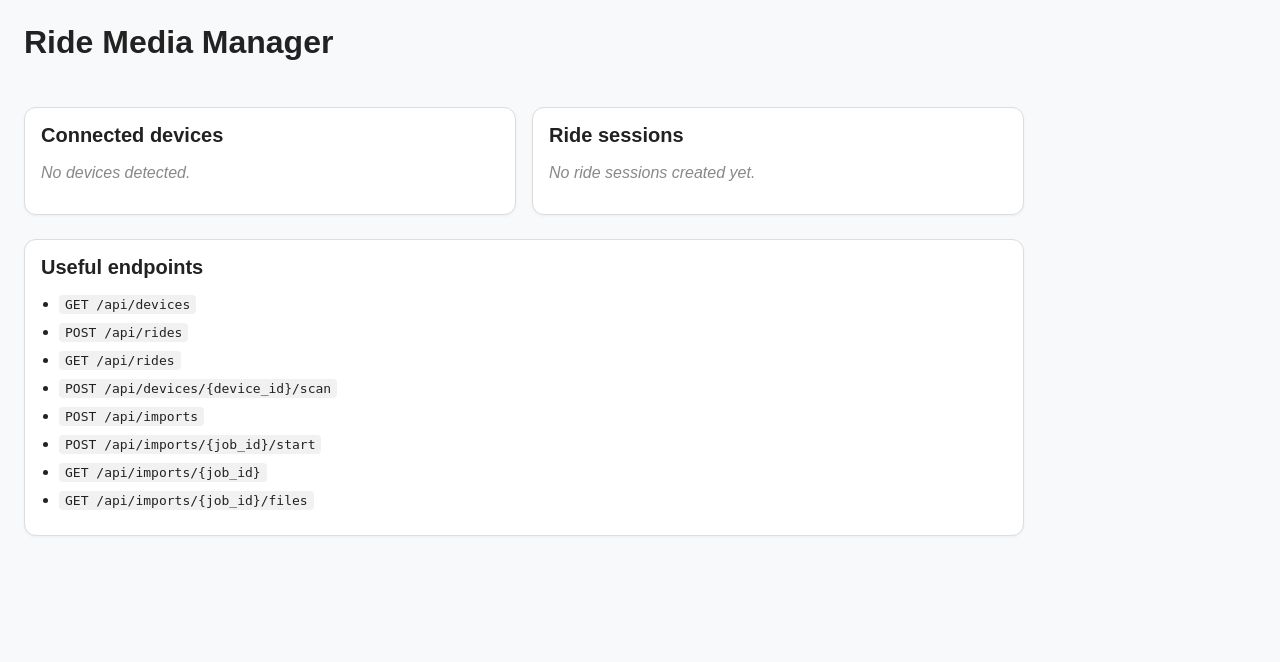
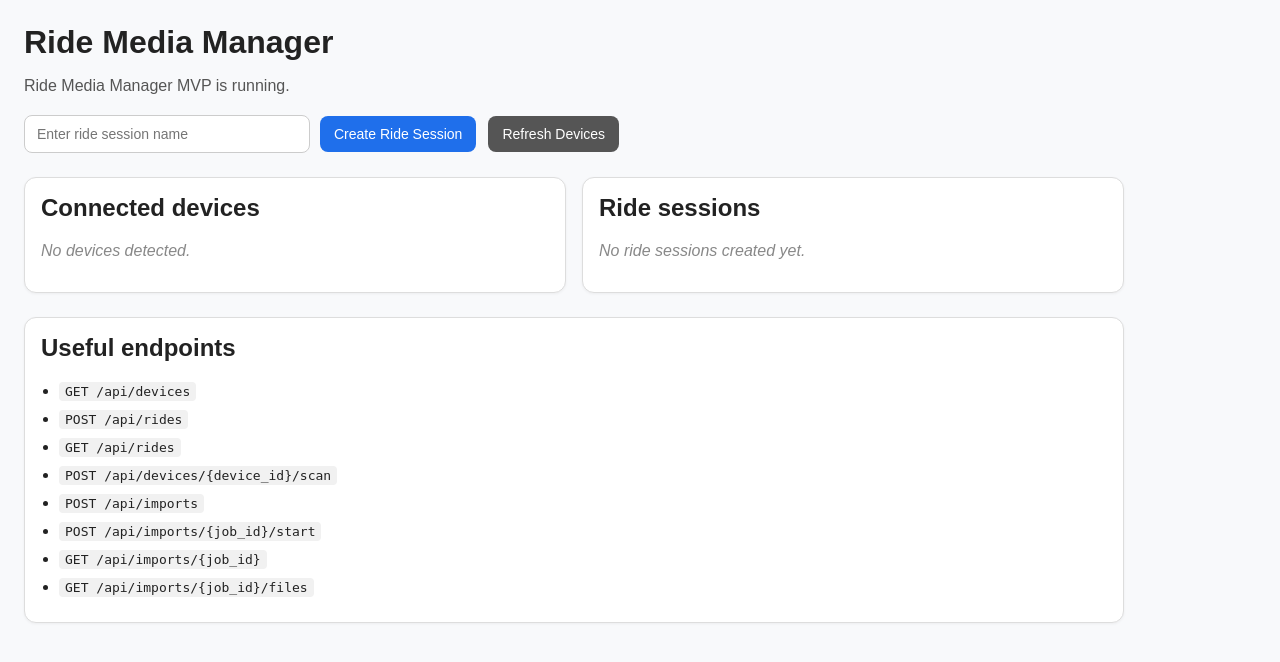
Before and after one commit to Shubham2602/ride-media-manager, a FastAPI app: page / in a window 1280 px wide. Shown: the top 662 px of the page. Run offline with FastAPI, Linux system fonts and the light colour scheme; data that the repository does not hold is empty.

Commit message:
Updated dashboard for Add Ride

```diff
--- a/app/templates/dashboard.html
+++ b/app/templates/dashboard.html
@@ -8,7 +8,7 @@
       body {
         font-family: Arial, sans-serif;
         margin: 24px;
-        max-width: 1000px;
+        max-width: 1100px;
         background: #f8f9fb;
         color: #222;
       }
@@ -21,9 +21,17 @@
         color: #555;
       }
 
+      .topbar {
+        display: flex;
+        gap: 12px;
+        flex-wrap: wrap;
+        align-items: center;
+        margin: 20px 0 24px;
+      }
+
       .grid {
         display: grid;
-        grid-template-columns: repeat(auto-fit, minmax(320px, 1fr));
+        grid-template-columns: repeat(auto-fit, minmax(360px, 1fr));
         gap: 16px;
         margin-top: 20px;
       }
@@ -38,7 +46,7 @@
 
       .card h2 {
         margin-top: 0;
-        font-size: 20px;
+        font-size: 24px;
       }
 
       ul {
@@ -47,7 +55,7 @@
       }
 
       li {
-        margin-bottom: 10px;
+        margin-bottom: 12px;
       }
 
       .muted {
@@ -80,31 +88,155 @@
         color: #b00020;
         font-weight: bold;
       }
+
+      .btn {
+        border: none;
+        border-radius: 8px;
+        padding: 10px 14px;
+        font-size: 14px;
+        cursor: pointer;
+        background: #1f6feb;
+        color: white;
+      }
+
+      .btn.secondary {
+        background: #555;
+      }
+
+      .btn.small {
+        padding: 7px 10px;
+        font-size: 13px;
+      }
+
+      .btn:disabled {
+        opacity: 0.6;
+        cursor: not-allowed;
+      }
+
+      .inline-form {
+        display: flex;
+        gap: 10px;
+        flex-wrap: wrap;
+        align-items: center;
+      }
+
+      input[type="text"] {
+        min-width: 260px;
+        padding: 10px 12px;
+        border: 1px solid #ccc;
+        border-radius: 8px;
+        font-size: 14px;
+      }
+
+      .device-actions,
+      .ride-actions {
+        margin-top: 8px;
+      }
+
+      .message-box {
+        margin-top: 16px;
+        padding: 12px 14px;
+        border-radius: 8px;
+        display: none;
+        font-size: 14px;
+      }
+
+      .message-box.success {
+        display: block;
+        background: #eaf7ea;
+        color: #1f6b2a;
+        border: 1px solid #b6e2bb;
+      }
+
+      .message-box.error {
+        display: block;
+        background: #fdecec;
+        color: #9f1f1f;
+        border: 1px solid #f3b6b6;
+      }
+
+      .device-row,
+      .ride-row {
+        border-bottom: 1px solid #eee;
+        padding-bottom: 12px;
+        margin-bottom: 12px;
+      }
+
+      .device-row:last-child,
+      .ride-row:last-child {
+        border-bottom: none;
+        margin-bottom: 0;
+        padding-bottom: 0;
+      }
+
+      .badge {
+        display: inline-block;
+        padding: 3px 8px;
+        border-radius: 999px;
+        font-size: 12px;
+        background: #eef3ff;
+        color: #2a4ea1;
+        margin-left: 6px;
+      }
+
+      .endpoint-list li {
+        margin-bottom: 10px;
+      }
     </style>
   </head>
   <body>
     <h1>{{ app_name }}</h1>
-    <br>
+    <p>Ride Media Manager MVP is running.</p>
+
+    <div class="topbar">
+      <form id="create-ride-form" class="inline-form">
+        <input
+          type="text"
+          id="ride-name"
+          name="ride_name"
+          placeholder="Enter ride session name"
+          required
+        />
+        <button type="submit" class="btn">Create Ride Session</button>
+      </form>
+
+      <button id="refresh-devices-btn" class="btn secondary">
+        Refresh Devices
+      </button>
+    </div>
+
+    <div id="message-box" class="message-box"></div>
+
     <div class="grid">
       <div class="card">
         <h2>Connected devices</h2>
 
         {% if devices %}
-        <ul>
           {% for device in devices %}
-          <li>
+          <div class="device-row">
+            <div>
               <b>{{ device.device_name }}</b>
-            —
               <span
                 class="{% if device.status == 'connected' %}status-connected{% else %}status-disconnected{% endif %}"
               >
                 {{ device.status }}
               </span>
-            <br />
-            <span class="muted">{{ device.mount_path }}</span>
-          </li>
+            </div>
+
+            <div class="muted">{{ device.mount_path }}</div>
+
+            <div class="device-actions">
+              {% if device.status == "connected" %}
+              <button
+                class="btn small"
+                onclick="scanDevice({{ device.id }}, '{{ device.device_name }}')"
+              >
+                Scan
+              </button>
+              {% endif %}
+            </div>
+          </div>
           {% endfor %}
-        </ul>
         {% else %}
         <p class="empty">No devices detected.</p>
         {% endif %}
@@ -114,14 +246,15 @@
         <h2>Ride sessions</h2>
 
         {% if rides %}
-        <ul>
           {% for ride in rides %}
-          <li>
-            <b>{{ ride.name }}</b><br />
-            <span class="muted">{{ ride.archive_path }}</span>
-          </li>
+          <div class="ride-row">
+            <div>
+              <b>{{ ride.name }}</b>
+              <span class="badge">{{ ride.ride_date }}</span>
+            </div>
+            <div class="muted">{{ ride.archive_path }}</div>
+          </div>
           {% endfor %}
-        </ul>
         {% else %}
         <p class="empty">No ride sessions created yet.</p>
         {% endif %}
@@ -130,7 +263,7 @@
 
     <div class="card section">
       <h2>Useful endpoints</h2>
-      <ul>
+      <ul class="endpoint-list">
         <li><code>GET /api/devices</code></li>
         <li><code>POST /api/rides</code></li>
         <li><code>GET /api/rides</code></li>
@@ -141,5 +274,79 @@
         <li><code>GET /api/imports/{job_id}/files</code></li>
       </ul>
     </div>
+
+    <script>
+      function showMessage(text, type) {
+        const box = document.getElementById("message-box");
+        box.className = "message-box " + type;
+        box.textContent = text;
+      }
+
+      async function scanDevice(deviceId, deviceName) {
+        try {
+          const response = await fetch(`/api/devices/${deviceId}/scan`, {
+            method: "POST",
+          });
+
+          const data = await response.json();
+
+          if (!response.ok) {
+            throw new Error(data.detail || "Failed to scan device");
+          }
+
+          showMessage(
+            `Scan complete for ${deviceName}: ${data.file_count} file(s), ${data.total_bytes} bytes found.`,
+            "success"
+          );
+        } catch (error) {
+          showMessage(`Scan failed: ${error.message}`, "error");
+        }
+      }
+
+      document
+        .getElementById("create-ride-form")
+        .addEventListener("submit", async function (event) {
+          event.preventDefault();
+
+          const rideNameInput = document.getElementById("ride-name");
+          const rideName = rideNameInput.value.trim();
+
+          if (!rideName) {
+            showMessage("Please enter a ride session name.", "error");
+            return;
+          }
+
+          try {
+            const response = await fetch("/api/rides", {
+              method: "POST",
+              headers: {
+                "Content-Type": "application/json",
+              },
+              body: JSON.stringify({ name: rideName }),
+            });
+
+            const data = await response.json();
+
+            if (!response.ok) {
+              throw new Error(data.detail || "Failed to create ride session");
+            }
+
+            showMessage(`Ride session created: ${data.name}`, "success");
+            rideNameInput.value = "";
+
+            setTimeout(() => {
+              window.location.reload();
+            }, 600);
+          } catch (error) {
+            showMessage(`Create failed: ${error.message}`, "error");
+          }
+        });
+
+      document
+        .getElementById("refresh-devices-btn")
+        .addEventListener("click", function () {
+          window.location.reload();
+        });
+    </script>
   </body>
 </html>
```
Lines whose indentation alone changed are shown as unchanged.
